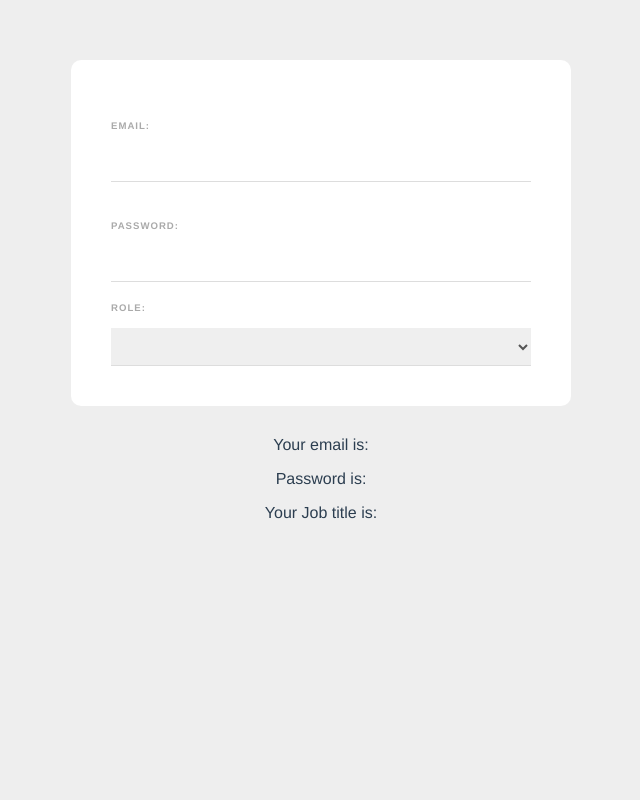
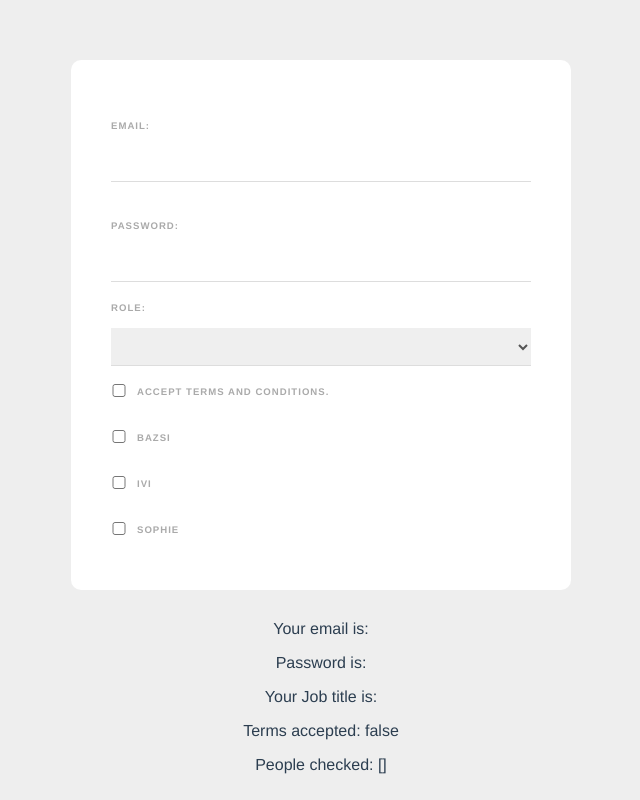
Before and after one commit to Pici1985/login-form-vue, a Vue app: page / in a window 1280 px wide. Shown: the whole page, without its empty margins (319-959 px from the left). Built offline with nearby package versions, Linux system fonts and the light colour scheme.

Commit message:
Checkboxes
tried out different ways to use checkboxes

```diff
--- a/src/components/SignupForm.vue
+++ b/src/components/SignupForm.vue
@@ -13,10 +13,31 @@
                 <option value="Developer">Web Developer</option>
                 <option value="Designer">Web Desginer</option>
             </select>
+
+            <div class="terms">
+                <input type="checkbox" required v-model="terms">
+                <label>Accept terms and conditions.</label>
+            </div>
+
+            <div>
+                <input type="checkbox" value="Bazsi" v-model="names">
+                <label> Bazsi </label>
+            </div>
+            <div>
+                <input type="checkbox" value="Ivi" v-model="names">
+                <label> Ivi </label>
+            </div>
+            <div>
+                <input type="checkbox" value="Sophie" v-model="names">
+                <label> Sophie </label>
+            </div>
         </form>
         <p> Your email is: {{ email }} </p>
         <p> Password is: {{ password }}</p>
         <p> Your Job title is: {{ role }}</p>
+        <p> Terms accepted: {{ terms }}</p>
+        <p> People checked: {{ names }}</p>
+
     </div>
 </template>
 
@@ -27,6 +48,8 @@ export default {
             email: '',
             password: '',
             role: '',
+            terms: false,
+            names: []
         }
     }
 }
@@ -59,6 +82,13 @@ export default {
         border-bottom: 1px solid #ddd;
         color: #555;
     }
+    input[type="checkbox"]{
+        display: inline-block;
+        width: 16px;
+        margin: 0 10px 0 0;
+        position: relative;
+        top: 2px;
+    }
 
 
 </style>
--- a/src/main.js
+++ b/src/main.js
@@ -4,4 +4,4 @@ import App from './App.vue'
 createApp(App).mount('#app')
 
 // https://www.youtube.com/watch?v=ixOcve5PX-Q&t=1s
-// 13:48-nal
+// 20:38-nal
```
